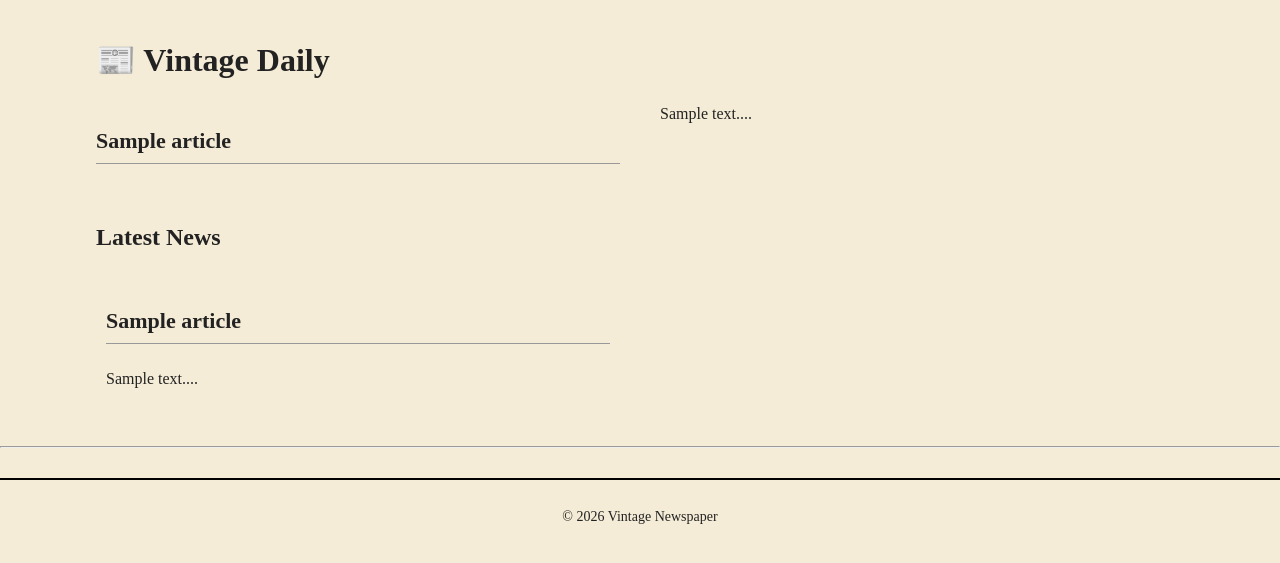
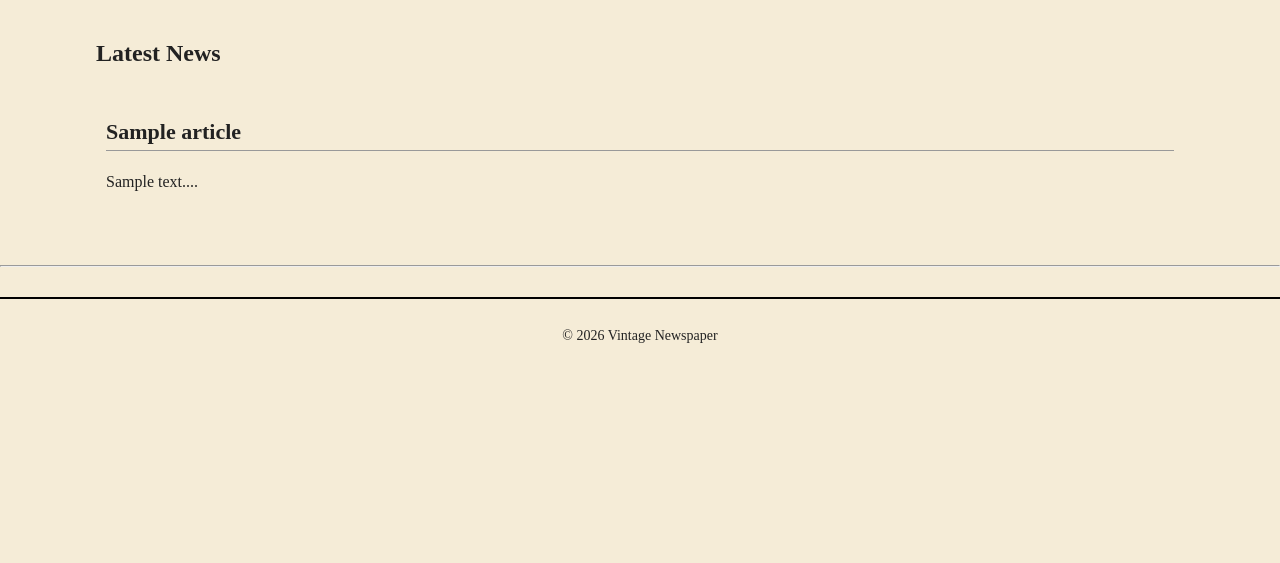
Before and after one commit to Mr-Fraz/vintage-newspaper, a PHP site: page / in a window 1280 px wide. Shown: the part 184-747 px from the top of the page. Run offline with PHP 8.4, Linux system fonts and the light colour scheme; tables that the repository leaves empty hold one stand-in row (values such as "Sample post").

Commit message:
Improve article display and handle empty state
Refactor article display logic to handle empty articles and improve content rendering.

```diff
--- a/index.php
+++ b/index.php
@@ -15,28 +15,19 @@ $articles = $result->fetch_all(MYSQLI_ASSOC);
 ?>
 
 <div class="container">
-    <h1>📰 Vintage Daily</h1>
-
-    <div class="article">
-        <?php
-        foreach ($articles as $row) {
-            echo "<h3>{$row['title']}</h3>";
-            echo "<p>" . substr($row['content'], 0, 150) . "...</p>";
-        }
-        ?>
-    </div>
-</div>
-
-<div class="container">
     <h2>Latest News</h2>
 
-    <div class="article">
+    <div class="articles-list">
         <?php
-        foreach ($articles as $row) {
-            echo "<div class='post'>";
-            echo "<h3>{$row['title']}</h3>";
-            echo "<p>" . substr($row['content'], 0, 200) . "...</p>";
-            echo "</div>";
+        if (empty($articles)) {
+            echo "<p>No articles available at this time.</p>";
+        } else {
+            foreach ($articles as $row) {
+                echo "<div class='post'>";
+                echo "<h3>" . htmlspecialchars($row['title']) . "</h3>";
+                echo "<p>" . htmlspecialchars(substr($row['content'], 0, 200)) . "...</p>";
+                echo "</div>";
+            }
         }
         ?>
     </div>
```
